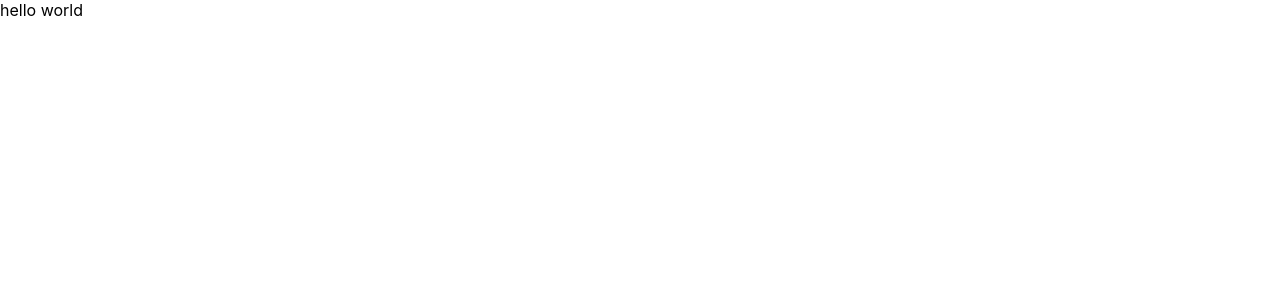
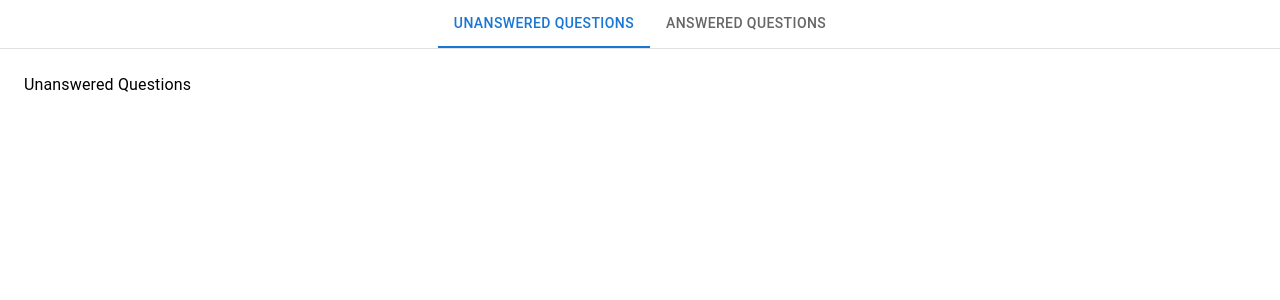
Before and after one commit to abdelrazek-alaa/reactnd-project-would-you-rather, a React (Create React App) app: page / in a window 1280 px wide. Shown: the top 300 px of the page. Built offline with nearby package versions, Linux system fonts and the light colour scheme.

Commit message:
Create a skeleton for Questions-container components

```diff
--- /dev/null
+++ b/src/components/AnsweredQuestions.js
@@ -0,0 +1,9 @@
+import React, { Component } from "react";
+
+class AnsweredQuestions extends Component {
+  render() {
+    return <div>Answered Questions</div>;
+  }
+}
+
+export default AnsweredQuestions;
--- a/src/components/App.js
+++ b/src/components/App.js
@@ -2,13 +2,14 @@ import React, { Component } from "react";
 import "../App.css";
 import { connect } from "react-redux";
 import { handleInitialData } from "../actions/shared";
+import QuestionsContainer from "./QuestionsContainer";
 
 class App extends Component {
   componentDidMount() {
     this.props.dispatch(handleInitialData());
   }
   render() {
-    return <div>hello world</div>;
+    return <QuestionsContainer />;
   }
 }
 
--- /dev/null
+++ b/src/components/QuestionsContainer.js
@@ -0,0 +1,32 @@
+import * as React from "react";
+import Tabs from "@mui/material/Tabs";
+import Tab from "@mui/material/Tab";
+import Box from "@mui/material/Box";
+import TabPanel from "./TabPanel";
+import AnsweredQuestions from "./AnsweredQuestions";
+import UnansweredQuestions from "./UnansweredQuestions";
+
+export default function QuestionsContainer() {
+  const [value, setValue] = React.useState(0);
+
+  const handleChange = (event, newValue) => {
+    setValue(newValue);
+  };
+
+  return (
+    <Box sx={{ width: "100%" }}>
+      <Box sx={{ borderBottom: 1, borderColor: "divider" }}>
+        <Tabs value={value} onChange={handleChange} centered>
+          <Tab label="Unanswered Questions" />
+          <Tab label="Answered Questions" />
+        </Tabs>
+      </Box>
+      <TabPanel value={value} index={0}>
+        <UnansweredQuestions />
+      </TabPanel>
+      <TabPanel value={value} index={1}>
+        <AnsweredQuestions />
+      </TabPanel>
+    </Box>
+  );
+}
--- /dev/null
+++ b/src/components/TabPanel.js
@@ -0,0 +1,24 @@
+import * as React from "react";
+import PropTypes from "prop-types";
+import Box from "@mui/material/Box";
+import Typography from "@mui/material/Typography";
+
+export default function TabPanel(props) {
+  const { children, value, index } = props;
+
+  return (
+    <div role="tabpanel" hidden={value !== index}>
+      {value === index && (
+        <Box sx={{ p: 3 }}>
+          <Typography>{children}</Typography>
+        </Box>
+      )}
+    </div>
+  );
+}
+
+TabPanel.propTypes = {
+  children: PropTypes.node,
+  index: PropTypes.number.isRequired,
+  value: PropTypes.number.isRequired,
+};
--- /dev/null
+++ b/src/components/UnansweredQuestions.js
@@ -0,0 +1,9 @@
+import React, { Component } from "react";
+
+class UnansweredQuestions extends Component {
+  render() {
+    return <div>Unanswered Questions</div>;
+  }
+}
+
+export default UnansweredQuestions;
```
